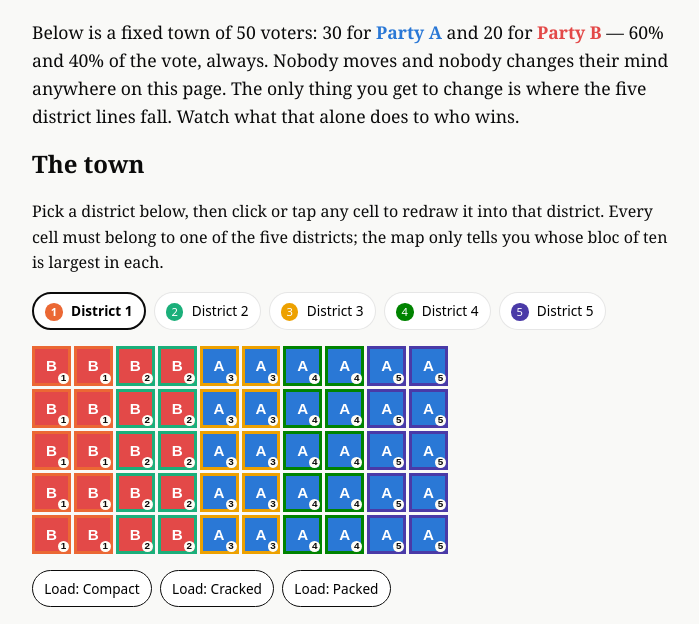
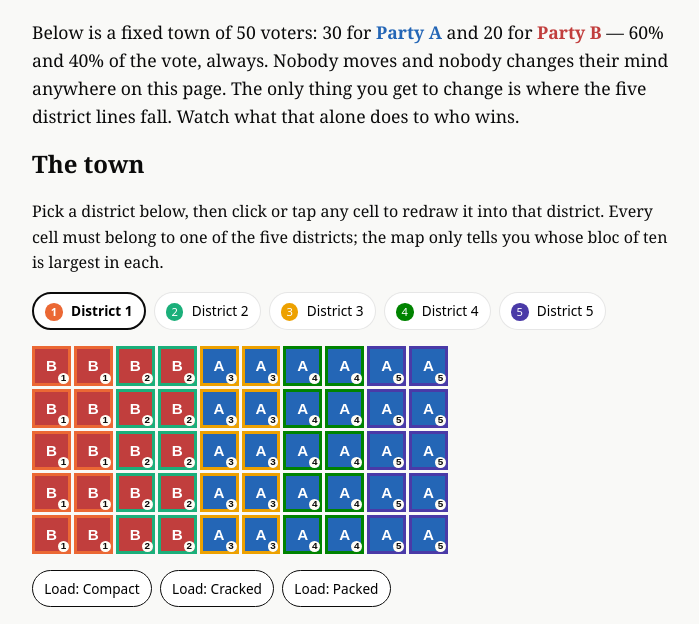
Before and after one commit to Cichlider/comp4020-riff3-yunlin-4, a website built with Vite: page index.html in a window 1280 px wide. Shown: the part 121-745 px from the top of the page, without its empty margins (288-987 px from the left). Built offline with nearby package versions, Linux system fonts and the light colour scheme.

Commit message:
main+styles: fix contrast and label/name-mismatch from check:audit
The new audit script found two real, previously-invisible defects:

- --party-a/--party-b text on the paper background scored 4.18:1 and
  3.74:1, both under WCAG AA's 4.5:1 floor for bold body text. Darkened
  both (kept the same hue) to 5.46:1 and 4.95:1; favicon.svg reuses the
  same two tokens, so it moves with them.
- every one of the 50 grid cells failed label-content-name-mismatch: the
  visible party letter and district-number badge are aria-hidden (the
  full description lives in the cell's aria-label), but axe still counts
  aria-hidden DOM text as a "visible label" a sighted or voice-control
  user would expect echoed in the accessible name. Moved both from DOM
  text nodes to CSS generated content (`content: attr(data-party)`, an
  attr()-driven ::after for the badge) -- genuinely decorative reinforcement
  now, not text with no accessible destination.

pnpm check:audit is 100/100 accessibility, 100/100 performance.
Re-verified the keyboard-focus-retention behaviour by hand afterwards
(Tab through the palette and grid, Enter, check document.activeElement)
since this touches the same render functions that bug lived in.

```diff
--- a/main.ts
+++ b/main.ts
@@ -11,7 +11,7 @@ import {
 // Party identity is never color alone: every cell also carries an A/B
 // letter, and every district is also a numeral. Colors reinforce; labels
 // carry the meaning (see dataviz skill's "never color alone" rule).
-const PARTY_COLOR: Record<"A" | "B", string> = { A: "#2a78d6", B: "#e34948" };
+const PARTY_COLOR: Record<"A" | "B", string> = { A: "#2466b6", B: "#c13e3d" };
 const DISTRICT_COLOR = ["#eb6834", "#1baf7a", "#eda100", "#008300", "#4a3aa7"];
 
 let districts: DistrictMap = [...PRESETS.compact.districts];
@@ -70,13 +70,14 @@ function renderGrid(): void {
       const cell = document.createElement("button");
       cell.type = "button";
       cell.className = "cell";
+      cell.dataset.party = party;
+      cell.dataset.district = String(d + 1);
       cell.style.setProperty("--party-color", PARTY_COLOR[party]);
       cell.style.setProperty("--district-color", DISTRICT_COLOR[d]);
       cell.setAttribute(
         "aria-label",
         `Row ${r + 1}, column ${c + 1}: Party ${party} voter, currently district ${d + 1}. Activate to move it into district ${activeDistrict + 1}.`,
       );
-      cell.innerHTML = `<span aria-hidden="true">${party}</span><span class="district-badge" aria-hidden="true">${d + 1}</span>`;
       cell.addEventListener("click", () => {
         districts[i] = activeDistrict;
         renderGrid();
--- a/styles.css
+++ b/styles.css
@@ -3,8 +3,8 @@
   --ink: #0b0b0b;
   --ink-secondary: #52514e;
   --link: #0b5fff;
-  --party-a: #2a78d6;
-  --party-b: #e34948;
+  --party-a: #2466b6;
+  --party-b: #c13e3d;
 }
 
 * {
@@ -155,7 +155,16 @@ h2 {
   outline-offset: 2px;
 }
 
-.district-badge {
+/* The party letter and district badge are pure visual reinforcement of
+   what the cell's aria-label already says in full — rendered as generated
+   content (not DOM text) so they can't be mistaken for an independent,
+   mismatched accessible name. */
+.cell::before {
+  content: attr(data-party);
+}
+
+.cell::after {
+  content: attr(data-district);
   position: absolute;
   bottom: -1px;
   right: -1px;
```
Also changed, not shown: favicon.svg.
